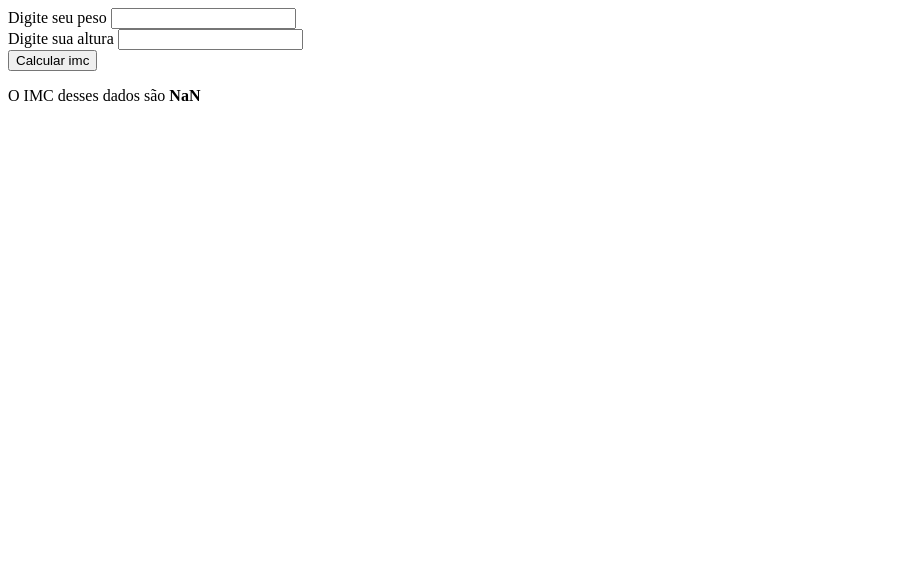
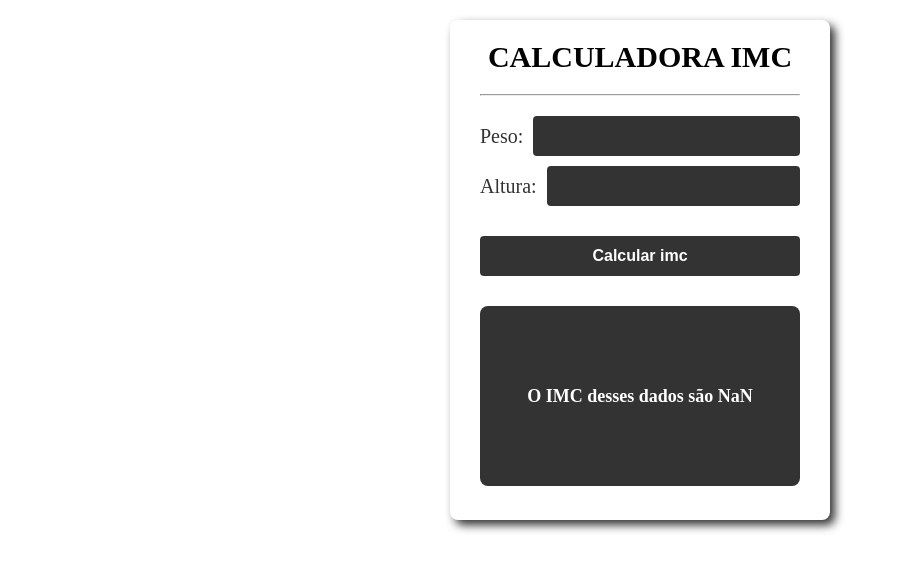
Before and after one commit to leandro2528/calculadora-imc, a plain HTML site: page index.html in a window 1280 px wide. Shown: the whole page, without its empty margins (0-897 px from the left). Drawn offline with Linux system fonts and the light colour scheme.

Commit message:
Adicionando estilo, cores, fonts larguras

```diff
--- a/index.html
+++ b/index.html
@@ -4,24 +4,29 @@
     <meta charset="UTF-8">
     <meta http-equiv="X-UA-Compatible" content="IE=edge">
     <meta name="viewport" content="width=device-width, initial-scale=1.0">
+    <link rel="stylesheet" href="style.css">
     <title>CALCULADORA DE  IMC</title>
 </head>
 <body>
     <div class="container">
+        <h1>CALCULADORA IMC</h1>
+
+        <hr>
+
         <div class="input-group">
-            <label for="">Digite seu peso</label>
+            <label for="">Peso: </label>
             <input id="input-weight" type="text">
         </div>
 
         <div class="input-group">
-            <label for="">Digite sua altura</label>
+            <label for="">Altura:</label>
             <input id="input-height" type="text">
         </div>
         <div class="input-group">
             <button id="btnCalculator">Calcular imc</button>
         </div>
 
-        <p>O IMC desses dados são <strong id="imcResult"></strong></p>
+        <strong id="imcResult"> </strong>
     </div>
 
     <script src="script.js"></script>
--- a/script.js
+++ b/script.js
@@ -1,21 +1,24 @@
 function start() {
     var btnCalculator = document.querySelector('#btnCalculator');
-    btnCalculator.addEventListener('click', handleButtonCalculator);
+    btnCalculator.addEventListener('click', handlebuttonClick);
 
     var inputWeight = document.querySelector('#input-weight');
     var inputHeight = document.querySelector('#input-height');
 
-    inputWeight.addEventListener('input', handleButtonCalculator);
-    inputHeight.addEventListener('input', handleButtonCalculator);
+    inputWeight.focus();
 
-    handleButtonCalculator();
+    inputWeight.addEventListener('input', handlebuttonClick);
+    inputHeight.addEventListener('input', handlebuttonClick);
+
+    handlebuttonClick();
+
 }
 
 function calculatorImc(weight, height) {
     return weight / (height * height);
 }
 
-function handleButtonCalculator() {
+function handlebuttonClick() {
     var inputWeight = document.querySelector('#input-weight').value;
     var inputHeight = document.querySelector('#input-height').value;
 
@@ -23,8 +26,7 @@ function handleButtonCalculator() {
 
     var imc = calculatorImc(inputWeight, inputHeight);
 
-    imcResult.textContent = imc.toFixed(2).replace('.', ',');
-
+    imcResult.textContent = "O IMC desses dados são " +imc.toFixed(2).replace('.', ',');
 }
 
 start();
--- /dev/null
+++ b/style.css
@@ -0,0 +1,82 @@
+* {
+    margin: 0;
+    padding: 0;
+    box-sizing: border-box;
+}
+
+.container {
+    margin: 20px auto;
+    width: 380px;
+    min-height: 500px;
+    padding: 0 30px;
+    border-radius: 8px;
+    box-shadow: 5px 5px 10px #333;
+}
+
+.container h1 {
+    text-align: center;
+    font-size: 30px;
+    padding: 20px 0;
+}
+
+hr{
+    margin-bottom: 20px;
+}
+
+.input-group {
+    display: flex;
+    justify-content: center;
+    align-items: center;
+    margin-bottom: 10px;
+}
+
+.input-group label {
+    font-size: 20px;
+    color: #333;
+}
+
+.input-group button {
+    width: 100%;
+    height: 40px;
+    background-color: #333;
+    color: #fff;
+    border: none;
+    outline: none;
+    font-size: 16px;
+    font-weight: bold;
+    border-radius: 4px;
+    margin-top: 20px;
+    transition: 0.8s;
+}
+
+.input-group button:hover {
+    background-color: #222;
+}
+
+.input-group input {
+    margin-left: 10px;
+    width: 100%;
+    height: 40px;
+    border-radius: 4px;
+    border: none;
+    outline: none;
+    padding-left: 16px;
+    color: #fff;
+    font-size: 20px;
+    font-weight: bold;
+    background-color: #333;
+}
+
+.container strong {
+    display: flex;
+    justify-content: center;
+    align-items: center;
+    color: #fff;
+    font-size: 18px;
+    font-weight: bold;
+    border-radius: 8px;
+    margin-top: 30px;
+    width: 100%;
+    height: 180px;
+    background-color: #333;
+}
```
